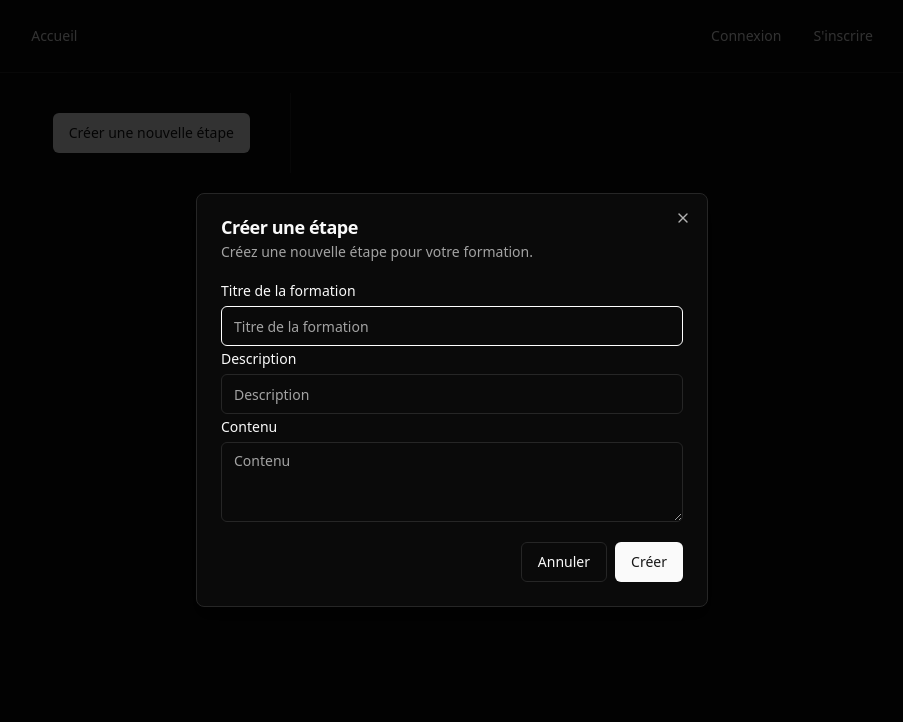
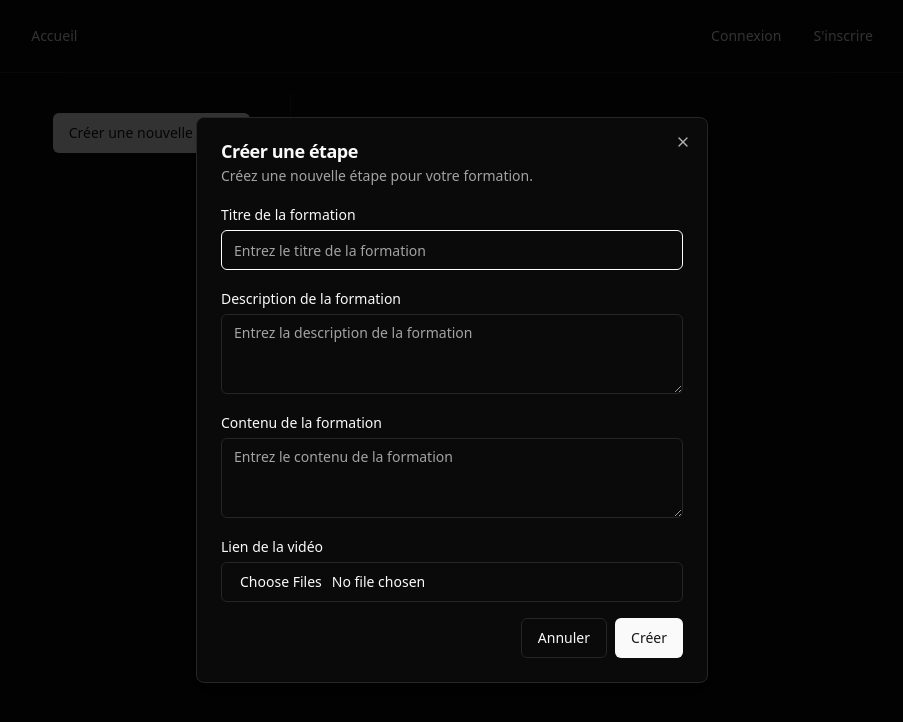
Before and after one commit to Learn-e/web, a Next.js app: page /trainings/1 in a window 1280 px wide. Both pictures are taken after a click on the button "Créer une nouvelle étape". Shown: the top 722 px of the page, without its empty margins (188-1091 px from the left). Built offline with nearby package versions, Linux system fonts and the light colour scheme; no server answers.

Commit message:
wip on steps

```diff
--- a/api/trainings.ts
+++ b/api/trainings.ts
@@ -1,7 +1,7 @@
 import { api } from "./api";
 
 export class Trainings {
-  createTraining = async ({
+  create_training = async ({
     title,
     description,
     icon,
@@ -43,6 +43,26 @@ export class Trainings {
     return await api.get(`trainings/${id}`).json();
   };
 
+  create_training_step = async ({
+    id,
+    title,
+    description,
+    content,
+  }: {
+    id: string;
+    title: string;
+    description: string;
+    content: string;
+  }) => {
+    return await api.post(`trainings/${id}/steps`, {
+      json: {
+        title,
+        description,
+        content,
+      },
+    });
+  };
+
   get_training_steps = async (id: string) => {
     return await api.get(`trainings/${id}/steps`).json();
   };
--- a/components/trainings/createStep.tsx
+++ b/components/trainings/createStep.tsx
@@ -1,4 +1,5 @@
 "use client";
+import { Trainings } from "@/api/trainings";
 import {
   Dialog,
   DialogClose,
@@ -10,14 +11,16 @@ import {
   DialogTrigger,
 } from "@/components/ui/dialog";
 import { zodResolver } from "@hookform/resolvers/zod";
+import { useMutation } from "@tanstack/react-query";
 import { useForm } from "react-hook-form";
+import { toast } from "sonner";
 import { z } from "zod";
 import { Button } from "../ui/button";
 import { Form, FormControl, FormField, FormItem, FormLabel } from "../ui/form";
 import { Input } from "../ui/input";
 import { Textarea } from "../ui/textarea";
 
-export default function CreateStep() {
+export default function CreateStep({ id }: { id: string }) {
   return (
     <Dialog>
       <DialogTrigger asChild>
@@ -30,17 +33,38 @@ export default function CreateStep() {
             Créez une nouvelle étape pour votre formation.
           </DialogDescription>
         </DialogHeader>
-        <CreateStepForm />
+        <CreateStepForm id={id} />
       </DialogContent>
     </Dialog>
   );
 }
 
-function CreateStepForm() {
+function CreateStepForm({ id }: { id: string }) {
+  const TrainingAPI = new Trainings();
+  const createStep = useMutation({
+    mutationKey: ["createStep"],
+    mutationFn: async ({
+      title,
+      description,
+      content,
+    }: {
+      title: string;
+      description: string;
+      content: string;
+    }) => {
+      return TrainingAPI.create_training_step({
+        id,
+        title,
+        description,
+        content,
+      });
+    },
+  });
   const createStepSchema = z.object({
     title: z.string(),
     description: z.string(),
     content: z.string(),
+    video: z.string().optional(),
   });
 
   const form = useForm<z.infer<typeof createStepSchema>>({
@@ -49,16 +73,26 @@ function CreateStepForm() {
       title: "",
       description: "",
       content: "",
+      video: "",
     },
   });
 
-  async function onSubmit() {
-    console.log("submitted");
+  async function onSubmit(values: z.infer<typeof createStepSchema>) {
+    try {
+      await createStep.mutate({
+        title: values.title,
+        description: values.description,
+        content: values.content,
+      });
+      form.reset();
+    } catch (error) {
+      toast.error("Une erreur s'est produite lors de la création de l'étape.");
+    }
   }
 
   return (
     <Form {...form}>
-      <form onSubmit={form.handleSubmit(onSubmit)}>
+      <form onSubmit={form.handleSubmit(onSubmit)} className="space-y-4">
         <FormField
           control={form.control}
           name="title"
@@ -69,7 +103,7 @@ function CreateStepForm() {
                 <Input
                   type="text"
                   required
-                  placeholder="Titre de la formation"
+                  placeholder="Entrez le titre de la formation"
                   {...field}
                 />
               </FormControl>
@@ -81,12 +115,11 @@ function CreateStepForm() {
           name="description"
           render={({ field }) => (
             <FormItem>
-              <FormLabel>Description</FormLabel>
+              <FormLabel>Description de la formation</FormLabel>
               <FormControl>
-                <Input
-                  type="text"
+                <Textarea
                   required
-                  placeholder="Description"
+                  placeholder="Entrez la description de la formation"
                   {...field}
                 />
               </FormControl>
@@ -98,9 +131,25 @@ function CreateStepForm() {
           name="content"
           render={({ field }) => (
             <FormItem>
-              <FormLabel>Contenu</FormLabel>
+              <FormLabel>Contenu de la formation</FormLabel>
               <FormControl>
-                <Textarea required placeholder="Contenu" {...field} />
+                <Textarea
+                  required
+                  placeholder="Entrez le contenu de la formation"
+                  {...field}
+                />
+              </FormControl>
+            </FormItem>
+          )}
+        />
+        <FormField
+          control={form.control}
+          name="video"
+          render={({ field }) => (
+            <FormItem>
+              <FormLabel>Lien de la vidéo</FormLabel>
+              <FormControl>
+                <Input type="file" accept="video/*" multiple {...field} />
               </FormControl>
             </FormItem>
           )}
--- a/components/trainings/createTrainings.tsx
+++ b/components/trainings/createTrainings.tsx
@@ -1,25 +1,25 @@
 "use client";
 
+import { Trainings } from "@/api/trainings";
 import {
   Dialog,
+  DialogClose,
   DialogContent,
   DialogDescription,
   DialogFooter,
   DialogHeader,
   DialogTitle,
   DialogTrigger,
-  DialogClose,
 } from "@/components/ui/dialog";
+import { IconsOptions, IconsOptionsType } from "@/data/icons";
+import { zodResolver } from "@hookform/resolvers/zod";
+import { useMutation, useQueryClient } from "@tanstack/react-query";
+import { useForm } from "react-hook-form";
+import { toast } from "sonner";
+import { z } from "zod";
 import { Button } from "../ui/button";
-import { Trainings } from "@/api/trainings";
-import { useMutation, useQueryClient } from "@tanstack/react-query";
-import { z } from "zod";
 import { Form, FormControl, FormField, FormItem, FormLabel } from "../ui/form";
-import { toast } from "sonner";
-import { useForm } from "react-hook-form";
-import { zodResolver } from "@hookform/resolvers/zod";
 import { Input } from "../ui/input";
-import { Textarea } from "../ui/textarea";
 import {
   Select,
   SelectContent,
@@ -27,8 +27,7 @@ import {
   SelectTrigger,
   SelectValue,
 } from "../ui/select";
-import React from "react";
-import { IconsOptionsType, IconsOptions } from "@/data/icons";
+import { Textarea } from "../ui/textarea";
 
 export default function CreateTrainings() {
   return (
@@ -66,7 +65,7 @@ function CreateTrainingForm() {
       description: string;
       icon: string;
     }) => {
-      return TrainingsAPI.createTraining({
+      return TrainingsAPI.create_training({
         title: title,
         description: description,
         icon: icon,
@@ -85,7 +84,7 @@ function CreateTrainingForm() {
         {
           position: "top-center",
           duration: 1500,
-        },
+        }
       );
     },
   });
--- a/components/trainings/trainingTimeline.tsx
+++ b/components/trainings/trainingTimeline.tsx
@@ -13,7 +13,7 @@ export default function TrainingTimeline({ id }: { id: string }) {
   return (
     <div className="flex flex-col">
       <div className="ml-auto">
-        <CreateStep />
+        <CreateStep id={id} />
       </div>
     </div>
   );
```
